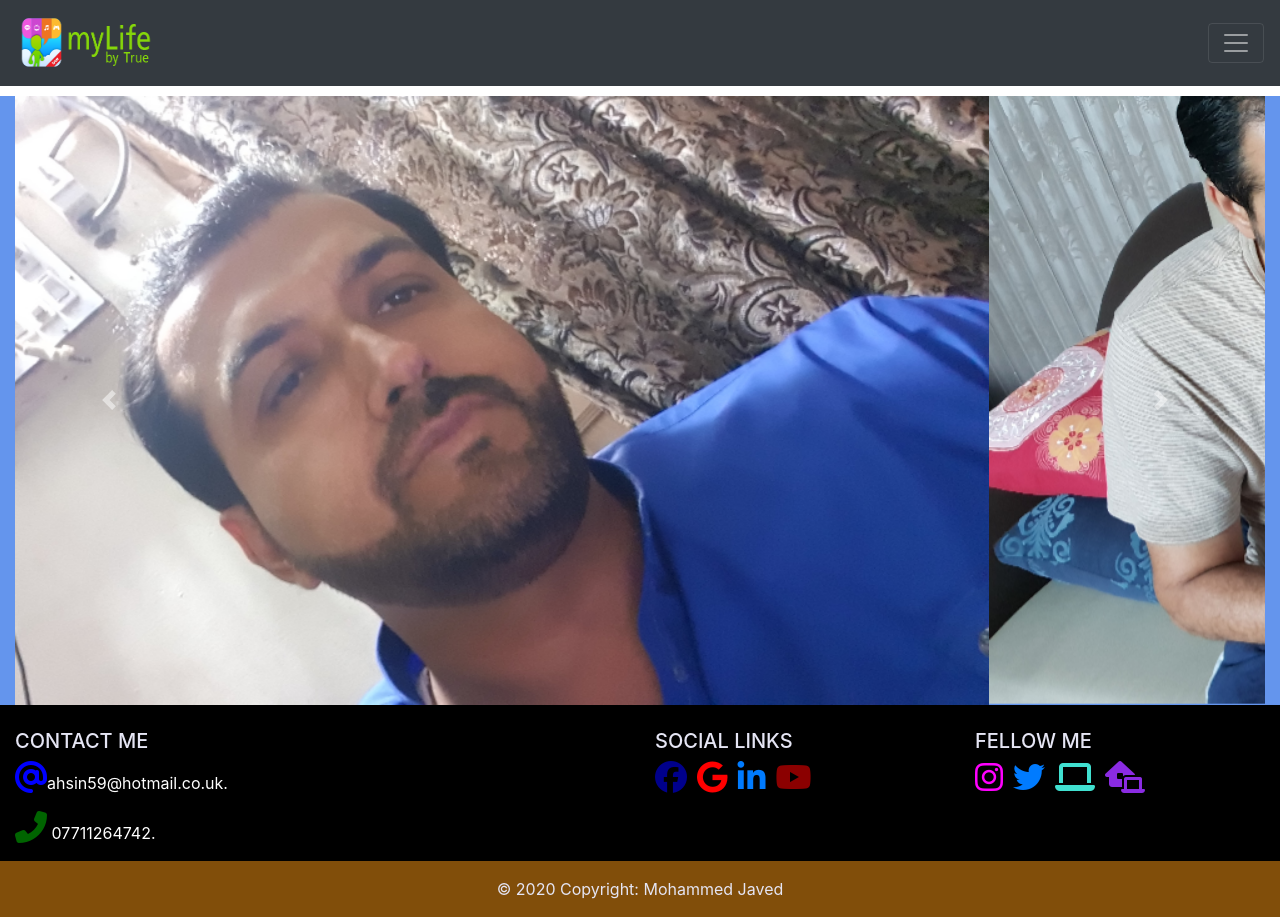
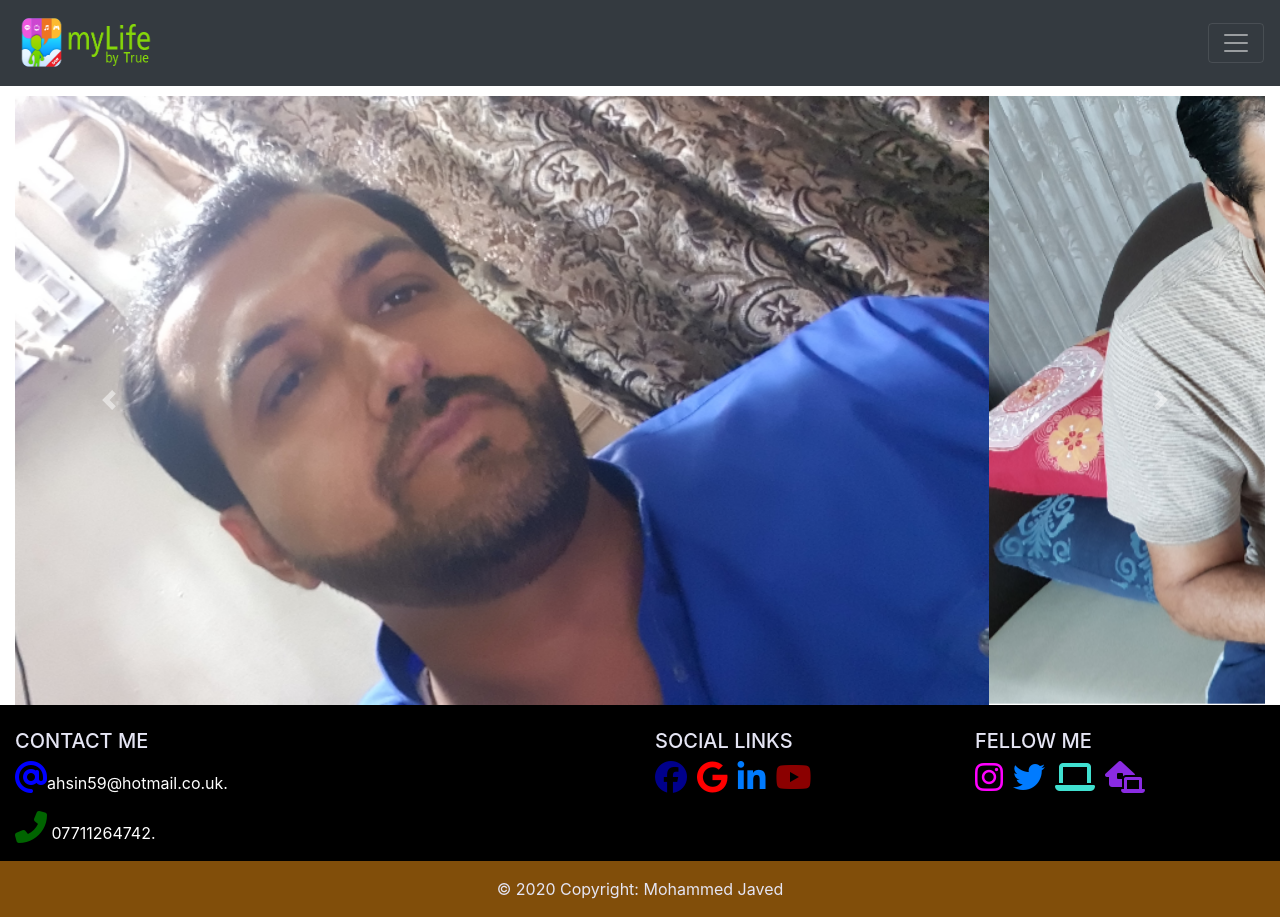
Before and after one commit to ahsin59/mywebsite, a plain HTML site: page index.html in a window 1280 px wide. Drawn offline with nearby package versions, Linux system fonts and the light colour scheme.

Commit message:
Update style.css

```diff
--- a/static/css/style.css
+++ b/static/css/style.css
@@ -14,7 +14,7 @@ body{
    background-color: white;
 }
 section{
-   background-color: cornflowerblue;
+   background-color: white;
 }
 div-1{
    background-color:cadetblue;
```
